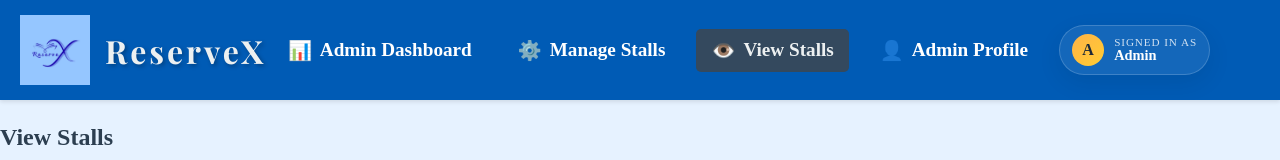
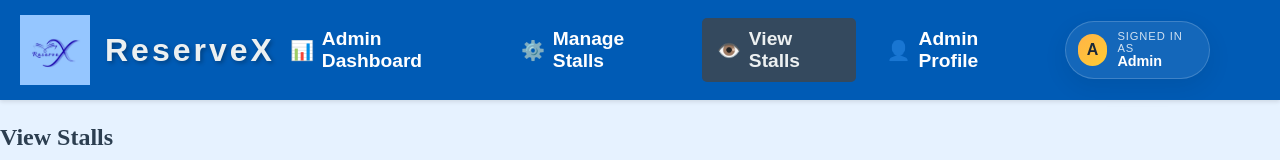
Before and after one commit to Lochithya/ReserveX, a React (Vite) app in the folder admin-portal/: page /view-stalls in a window 1280 px wide. Shown: the top 160 px of the page. Built offline with nearby package versions, Linux system fonts and the light colour scheme; no server answers.

Commit message:
Updated NavBar.css

```diff
--- a/admin-portal/src/components/NavBar.css
+++ b/admin-portal/src/components/NavBar.css
@@ -2,6 +2,7 @@
 
 .admin-navbar {
   background-color: #005bb5;
+  font-family: Arial, sans-serif;
   color: white;
   padding: 0;
   box-shadow: 0 2px 4px rgba(0, 0, 0, 0.1);
@@ -44,6 +45,11 @@
   letter-spacing: 3px;
   font-weight: 700;
   text-shadow: 2px 2px 4px rgba(0, 0, 0, 0.3);
+}
+
+/* Ensure any special title inside the navbar uses the navbar font */
+.admin-navbar .reservex-title {
+  font-family: Arial, sans-serif;
 }
 
 .navbar-title-link {
```
